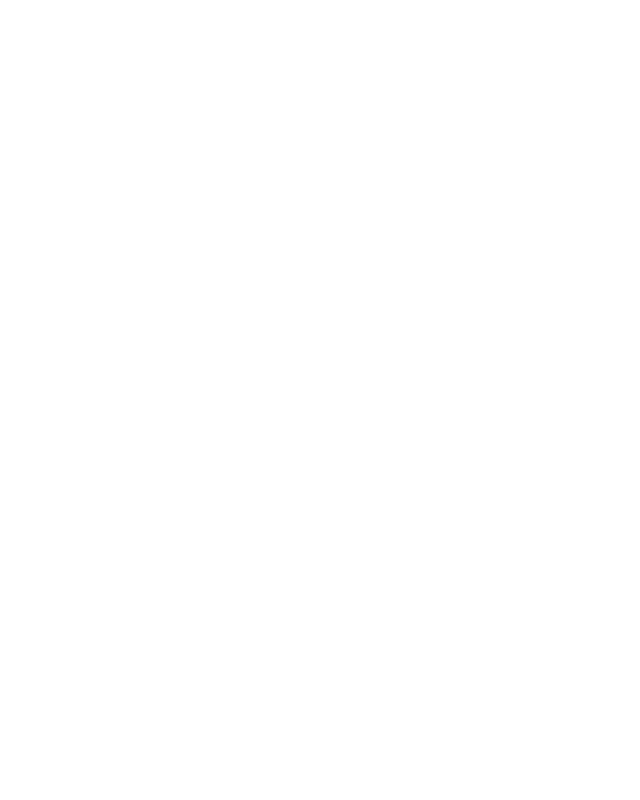
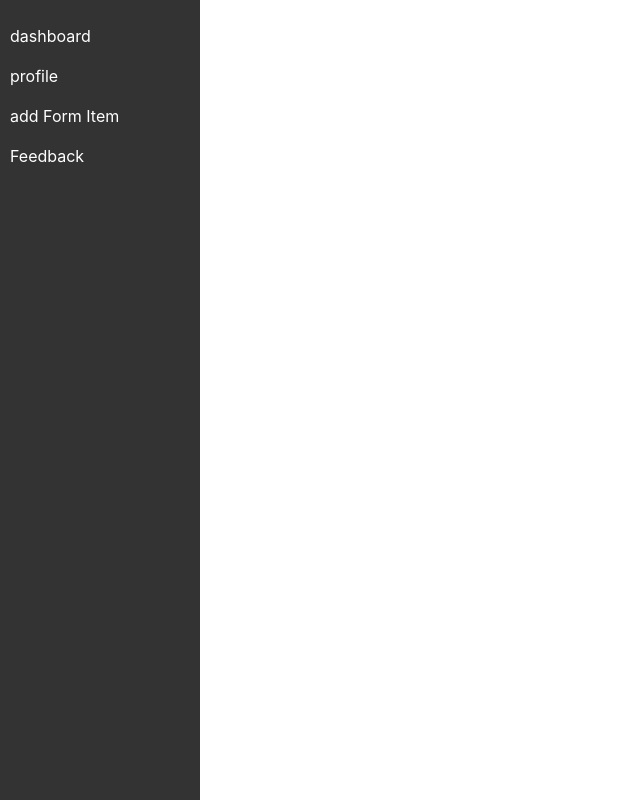
Before and after one commit to malisha001/Time2eat, a React (Create React App) app in the folder frontend/: page / in a window 1280 px wide. Before the commit this address had no page. Shown: the whole page, without its empty margins (0-640 px from the left). Built offline with nearby package versions, Linux system fonts and the light colour scheme.

Commit message:
final ui desgin

```diff
--- a/frontend/src/App.js
+++ b/frontend/src/App.js
@@ -4,6 +4,7 @@
 import UpdateUser from './pages/UpdateUser';
 import ItemForm from './pages/addItemForm';
 import Usage from './pages/usageForm';
+import Navbar from './components/Navbar';
 
 
 function App() {
@@ -13,8 +14,8 @@
 
 
       <BrowserRouter>
-
-
+    <div className="app-container">
+      <Navbar/>
         <div className="pages">
           <Routes>
              <Route path="/inventory" element={<Inventory />} />
@@ -25,6 +26,7 @@
 
           </Routes>
         </div>
+      </div>
       </BrowserRouter>
 
 
--- /dev/null
+++ b/frontend/src/components/Navbar.js
@@ -0,0 +1,18 @@
+import React from "react";
+import './NavbarStyle.css'
+
+const Navbar = () => {
+
+    return(
+        <nav className="sidebar">
+            <ul>
+                <li>dashboard</li>
+                <li>profile</li>
+                <li>add Form Item</li>
+                <li>Feedback</li>
+            </ul>
+        </nav>
+    )
+}
+
+export default Navbar;
--- /dev/null
+++ b/frontend/src/components/NavbarStyle.css
@@ -0,0 +1,22 @@
+.sidebar {
+    width: 200px; /* Adjust width as needed */
+    height: 100vh; /* Make sidebar full height of the viewport */
+    background-color: #333; /* Background color for the sidebar */
+    color: white; /* Text color */
+    display: flex; /* Use flexbox */
+    flex-direction: column; /* Arrange items vertically */
+}
+
+.sidebar ul {
+    list-style-type: none;
+    padding: 0;
+}
+
+.sidebar ul li {
+    padding: 10px;
+    cursor: pointer;
+}
+
+.sidebar ul li:hover {
+    background-color: #555; /* Change background color on hover */
+}
--- a/frontend/src/components/usageItemDetails.js
+++ /dev/null
@@ -1,26 +0,0 @@
-import React from "react";
-
-const UsageItemDetails = ({ item, setInitialQuantity, setNewQuantity }) => {
-
-    const {_id } = item;
-
-
-
-
-    return (
-        <div className="usage-items">
-            <ul>
-                <li><h4>{item.itemName}</h4></li>
-                <li>
-                        <input type="Number" onChange={(e) => setInitialQuantity(_id, e.target.value)} />
-                </li>
-                <li>
-                        <input type="Number" onChange={(e) => setNewQuantity(_id, e.target.value)}  />
-                </li>
-            </ul>
-        </div>
-
-    );
-};
-
-export default UsageItemDetails;
--- a/frontend/src/index.css
+++ b/frontend/src/index.css
@@ -127,3 +127,9 @@
   padding-left:25px ;
 
 }
+
+/* appjs container */
+.app-container {
+  display: flex; /* Use flexbox */
+  height: 100vh; /* Make the container full height of the viewport */
+}
--- a/frontend/src/pages/usageForm.js
+++ b/frontend/src/pages/usageForm.js
@@ -1,11 +1,10 @@
 import React, { useEffect, useState } from "react";
-import UsageItemDetails from '../components/usageItemDetails';
 
 const Usage = () => {
     const [Uitems, setUItems] = useState(null);
     const [usageItemName, setUsageItemName] = useState('');
-    const [initialQuantity, setInitialQuantity] = useState('');
-    const [newQuantity, setNewQuantity] = useState('');
+    const [initialQuantities, setInitialQuantities] = useState({});
+    const [newQuantities, setNewQuantities] = useState({});
     const [error, setError] = useState(null);
 
     useEffect(() => {
@@ -20,10 +19,43 @@
         fetchAllItems();
     }, []);
 
+    const handleItemSelect = (itemName) => {
+        setUsageItemName(itemName);
+    };
+
+    const handleInitialQuantityChange = (itemId, value) => {
+        setInitialQuantities(prevState => ({
+            ...prevState,
+            [itemId]: value
+        }));
+    };
+
+    const handleNewQuantityChange = (itemId, value) => {
+        setNewQuantities(prevState => ({
+            ...prevState,
+            [itemId]: value
+        }));
+    };
+
     const handleSubmit = async (e) => {
         e.preventDefault();
 
-        const usageItem = { usageItemName, initialQuantity, newQuantity };
+        // Check if there are any items selected
+        if (Object.keys(initialQuantities).length === 0) {
+            setError("Please select at least one item.");
+            return;
+        }
+
+        // Iterate over the selected items and send them to the database separately
+        for (const itemId in initialQuantities) {
+            const initialQuantity = initialQuantities[itemId];
+            const newQuantity = newQuantities[itemId];
+
+            // Get the item name based on the item ID
+            const selectedItem = Uitems.find(item => item._id === itemId);
+            const itemName = selectedItem.itemName;
+
+            const usageItem = { usageItemName: itemName, initialQuantity, newQuantity };
             const response = await fetch('/api/usage/', {
                 method: 'POST',
                 body: JSON.stringify(usageItem),
@@ -36,14 +68,16 @@
 
             if(!response.ok) {
                 setError(json.error);
+                return; // Exit the function if an error occurs
             }
-        if(response.ok) {
-            setUsageItemName('');
-            setInitialQuantity('');
-            setNewQuantity('');
+        }
+
+        // Clear the state after successful submission
+        setInitialQuantities({});
+        setNewQuantities({});
         setError(null);
-        }
     };
+
 
     return (
         <div className="usage-home">
@@ -57,16 +91,14 @@
                 </ul>
                 <div className="U-items">
                     {Uitems && Uitems.map((item) => (
-                        <UsageItemDetails
-                            key={item._id}
-                            item={item}
-                            setUsageItemName={setUsageItemName}
-                            setNewQuantity={setNewQuantity}
-                            setInitialQuantity={setInitialQuantity}
-                        />
+                        <div key={item._id}>
+                            <p onClick={() => handleItemSelect(item.itemName)}>{item.itemName}</p>
+                            <input type="Number" onChange={(e) => handleInitialQuantityChange(item._id, e.target.value)} value={initialQuantities[item._id] || ''}/>
+                            <input type="Number" onChange={(e) => handleNewQuantityChange(item._id, e.target.value)} value={newQuantities[item._id] || ''} />
+                        </div>
                     ))}
                 </div>
-                <button type="submit">Submit</button>
+                <button type="submit" >Submit</button>
                 {error && <div className="error">{error}</div>}
             </form>
         </div>
```
Lines whose indentation alone changed are shown as unchanged.
